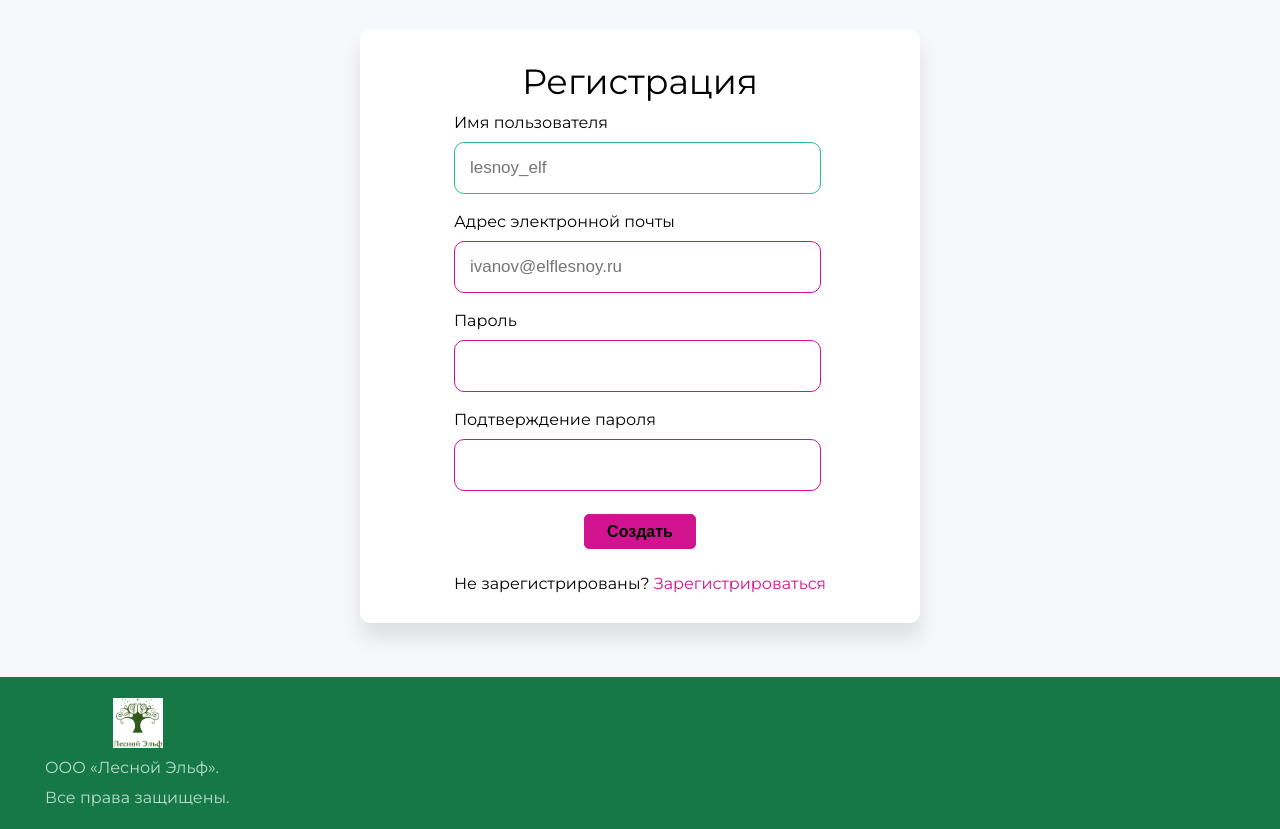
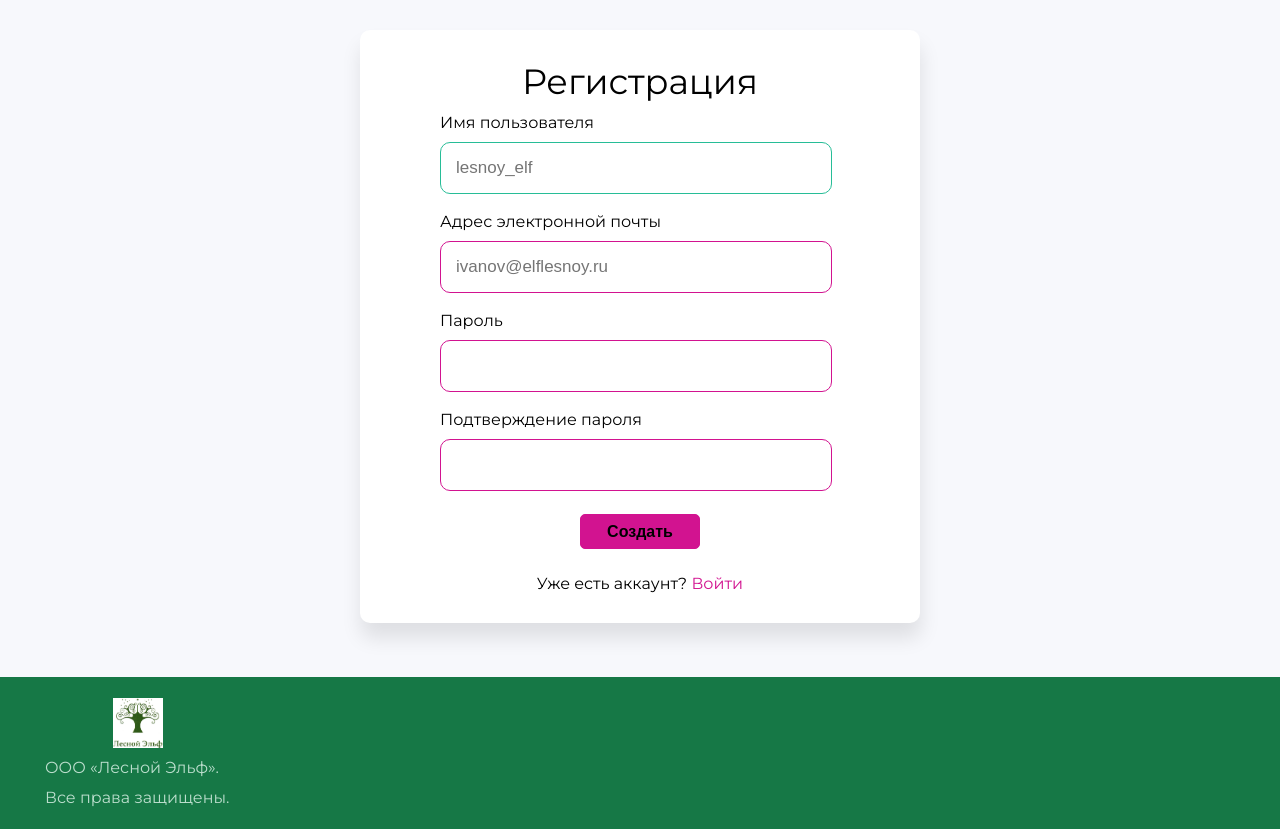
Before and after one commit to ItsMyPain/Hackathon, a Django app: page /registration/ in a window 1280 px wide; the page is wider, and only the part inside the window is pictured. Shown: the part 122-951 px from the top of that part. Run offline with Django 4.2, Linux system fonts and the light colour scheme.

Commit message:
little fixes on front

```diff
--- a/shop/static/shop/css/login_registration.css
+++ b/shop/static/shop/css/login_registration.css
@@ -18,6 +18,10 @@
     text-align: center;
     color: var(--text-header);
     margin: 0 0 10px 0;
+}
+
+.form-container {
+    width: 80%;
 }
 
 form .field {
--- a/shop/templates/shop/registration.html
+++ b/shop/templates/shop/registration.html
@@ -21,8 +21,8 @@
                 <div class="button-login">
                     <input id="submit" name="submit" type="submit" value="Создать">
                 </div>
-                <div class="link">Не зарегистрированы?
-                    <a href="/registration">Зарегистрироваться</a>
+                <div class="link">Уже есть аккаунт?
+                    <a href="/login">Войти</a>
                 </div>
             </form>
         </div>
```
